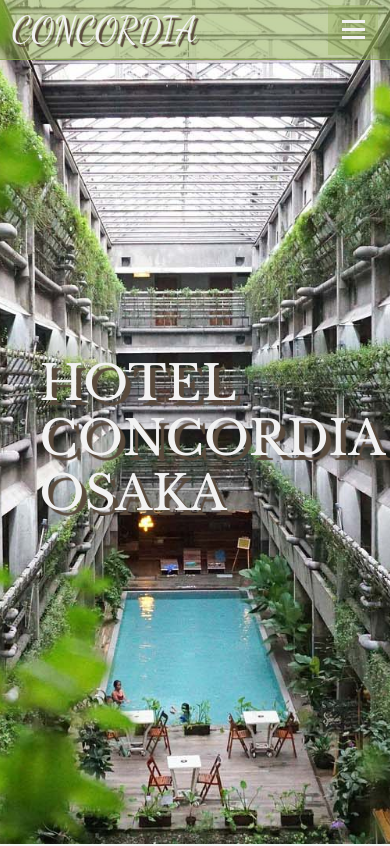
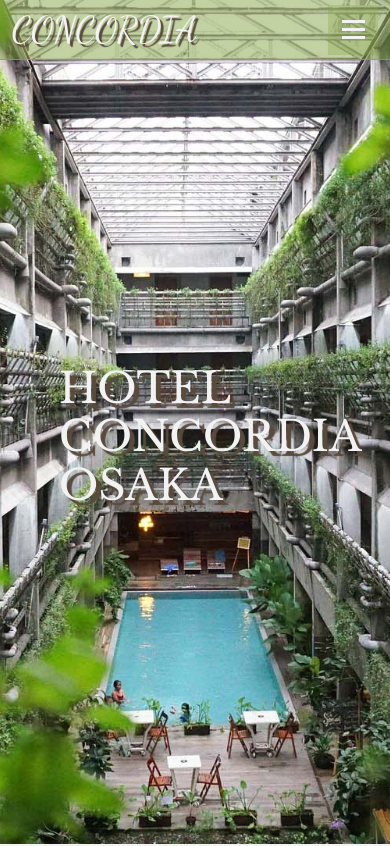
Before and after one commit to KantaroNakaya/concordia, a plain HTML site: page index.html in a window 390 px wide. Shown: the top 846 px of the page. Drawn offline with nearby package versions, Linux system fonts and the light colour scheme.

Commit message:
トップページのmv スマホ時のcss修正

```diff
--- a/css/base.css
+++ b/css/base.css
@@ -560,7 +560,7 @@ body.appear #container {
     font-size: 18px;
   }
   .site-title {
-    font-size: 48px;
+    font-size: 42px;
   }
   .mini-firstView .site-title {
     font-size: 36px;
```
Also changed, not shown: index.html (+0 -4 lines), news.html (+0 -4 lines).
